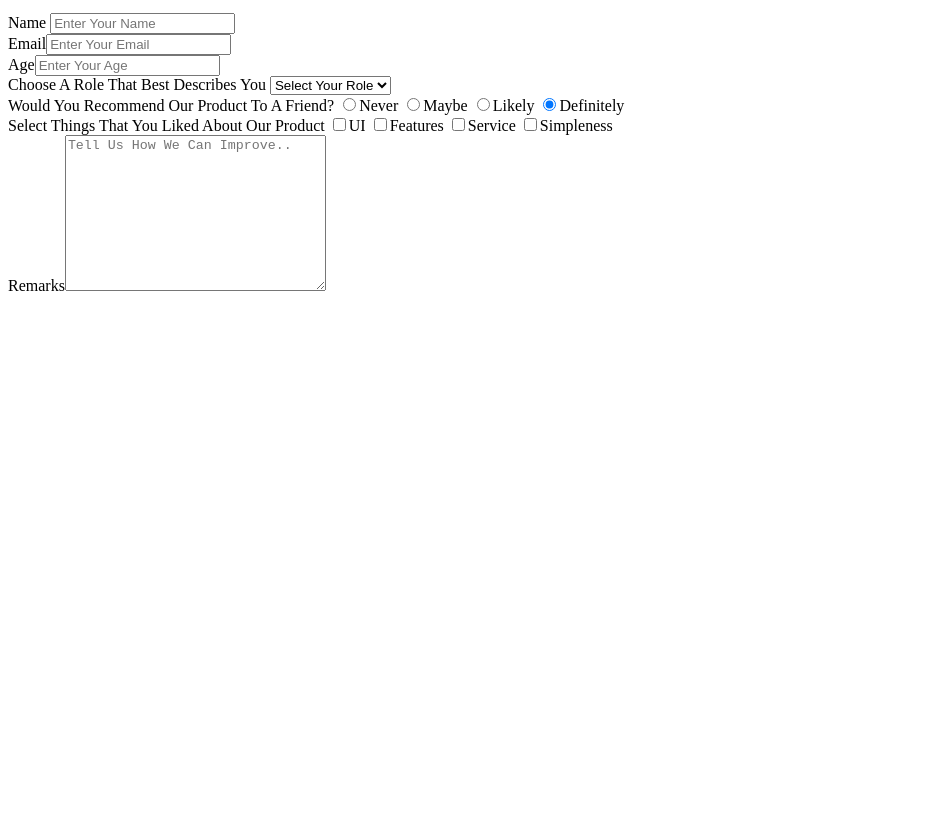
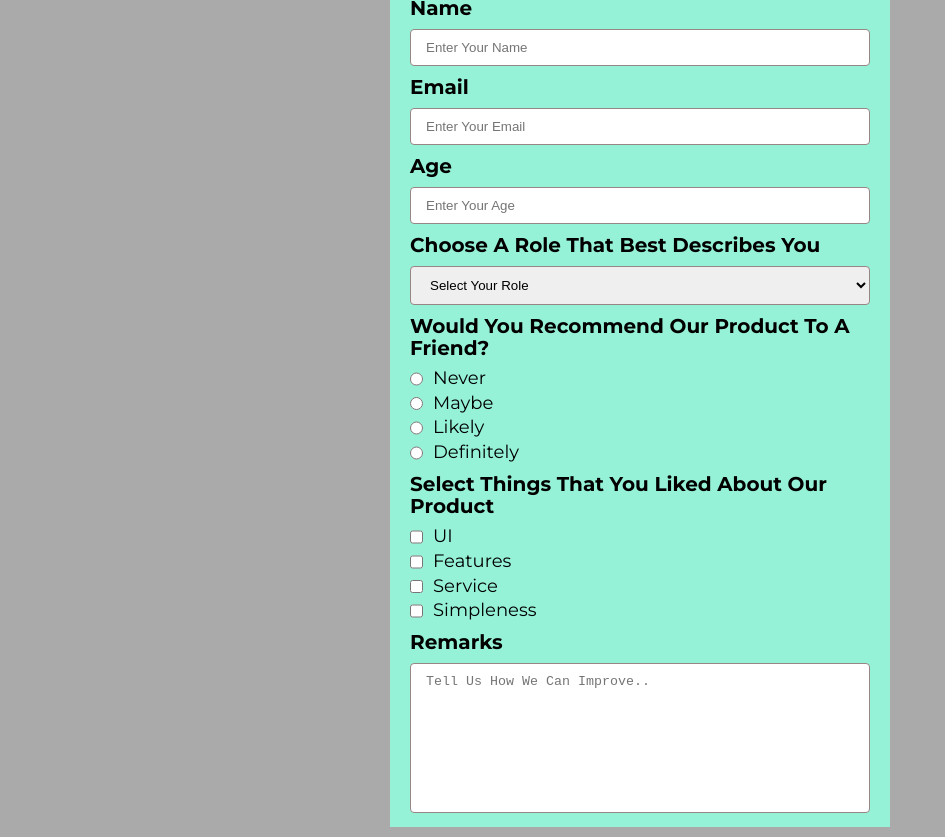
Before and after one commit to ichiomafrancis/survey-form, a plain HTML site: page index.html in a window 1280 px wide. Shown: the part 101-938 px from the top of the page, without its empty margins (0-945 px from the left). Before the commit the page ends 800 px from the top, so only its background shows below. Drawn offline with Linux system fonts and the light colour scheme.

Commit message:
Module 5; Lesson 2

```diff
--- a/index.html
+++ b/index.html
@@ -4,17 +4,26 @@
     <meta charset="UTF-8" />
     <meta http-equiv="X-UA-Compatible" content="IE=edge" />
     <meta name="viewport" content="width=device-width, initial-scale=1.0" />
+    <link href="style.css" rel="stylesheet" />
+    <link rel="preconnect" href="https://fonts.googleapis.com" />
+    <link rel="preconnect" href="https://fonts.gstatic.com" crossorigin />
+    <link
+      href="https://fonts.googleapis.com/css2?family=Montserrat:wght@400;500;600;700&display=swap"
+      rel="stylesheet"
+    />
     <title>Survey Form</title>
   </head>
+
   <body>
-    <header>
+    <div class="form_area">
+      <header class="main_header">
         <h1>Survey Form</h1>
         <p>Thank You For Taking Your Time To Give Us FeedBack</p>
       </header>
 
       <form>
         <div>
-        <label for="name">Name</label>
+          <label for="name" class="label">Name</label>
           <input
             type="text"
             id="name"
@@ -25,7 +34,7 @@
         </div>
 
         <div>
-        <label for="email">Email</label
+          <label for="email" class="label">Email</label
           ><input
             type="email"
             id="email"
@@ -35,7 +44,7 @@
         </div>
 
         <div>
-        <label for="age">Age</label
+          <label for="age" class="label">Age</label
           ><input
             type="number"
             id="age"
@@ -45,7 +54,9 @@
         </div>
 
         <div>
-        <label for="role">Choose A Role That Best Describes You</label>
+          <label for="role" class="label"
+            >Choose A Role That Best Describes You</label
+          >
           <select name="select-role" id="role">
             <option value="Select Your Role">Select Your Role</option>
             <option value="Student">Student</option>
@@ -56,27 +67,45 @@
         </div>
 
         <div>
-        <label for="recommendation"
+          <label for="rating" class="label"
             >Would You Recommend Our Product To A Friend?</label
           >
-        <input type="radio" name="recommendation" />Never
-        <input type="radio" name="recommendation" />Maybe
-        <input type="radio" name="recommendation" />Likely
-        <input type="radio" name="recommendation" checked />Definitely
+          <span><input type="radio" name="rating" id="rating" />Never</span>
+          <span><input type="radio" name="rating" id="rating" />Maybe</span>
+          <span><input type="radio" name="rating" id="rating" />Likely</span>
+          <span
+            ><input type="radio" name="rating" id="rating" />Definitely</span
+          >
         </div>
 
         <div>
-        <label for="review"
+          <label for="review" class="label"
+            >Select Things That You Liked About Our Product</label
+          >
+          <span><input type="checkbox" name="review" id="review" />UI</span>
+          <span
+            ><input type="checkbox" name="review" id="review" />Features</span
+          >
+          <span
+            ><input type="checkbox" name="review" id="review" />Service</span
+          >
+          <span
+            ><input type="checkbox" name="review" id="review" />Simpleness</span
+          >
+        </div>
+
+        <!-- <div class="dif">
+          <label for="review" class="label"
             >Select Things That You Liked About Our Product</label
           >
           <input type="checkbox" name="review" id="review" />UI
           <input type="checkbox" name="review" id="review" />Features
           <input type="checkbox" name="review" id="review" />Service
           <input type="checkbox" name="review" id="review" />Simpleness
-      </div>
+        </div> -->
 
         <div>
-        <label for="remark">Remarks</label
+          <label for="remark" class="label">Remarks</label
           ><textarea
             name="remark"
             id="remark"
@@ -86,5 +115,6 @@
           ></textarea>
         </div>
       </form>
+    </div>
   </body>
 </html>
--- /dev/null
+++ b/style.css
@@ -0,0 +1,72 @@
+* {
+  margin: 0;
+  padding: 0;
+  box-sizing: border-box;
+}
+
+body {
+  width: 500px;
+  margin: 10px auto;
+  background-color: #aaa;
+}
+
+.form_area {
+  background-color: #96f2d7;
+  padding: 10px 20px;
+  font-family: "Montserrat", sans-serif;
+  line-height: 1.1;
+}
+
+.main_header {
+  text-align: center;
+  margin-bottom: 15px;
+}
+
+h1 {
+  margin-bottom: 10px;
+}
+
+.label {
+  display: block;
+  font-size: 20px;
+  font-weight: bold;
+  margin: 10px 0;
+}
+
+input[type="text"],
+input[type="email"],
+input[type="number"],
+select {
+  width: 100%;
+  /* display: inline-block; */
+  /* margin-bottom: 15px; */
+  padding: 10px 15px;
+  border-radius: 4px;
+  border: 1px solid #968686;
+}
+
+/* input[type="radio"],
+input[type="checkbox"] {
+  width: 100%;
+} */
+
+span {
+  display: flex;
+  gap: 10px;
+  margin-bottom: 5px;
+  font-size: 18px;
+}
+
+textarea {
+  width: 100%;
+  height: 150px;
+  padding: 10px 15px;
+  border: 1px solid #968686;
+  border-radius: 4px;
+  resize: none;
+}
+
+/* .dif {
+  width: 100%;
+  display: flex;
+} */
```
Lines whose indentation alone changed are shown as unchanged.
